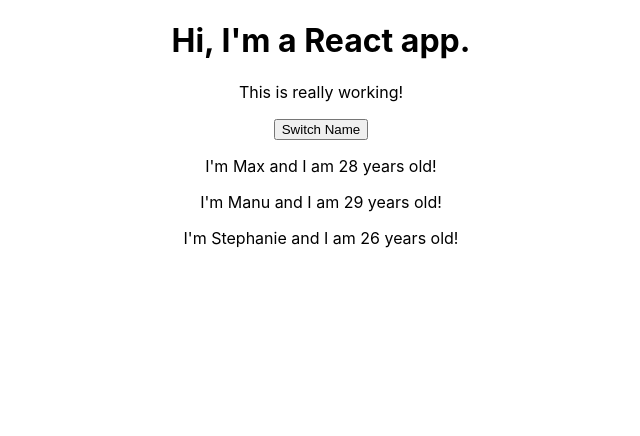
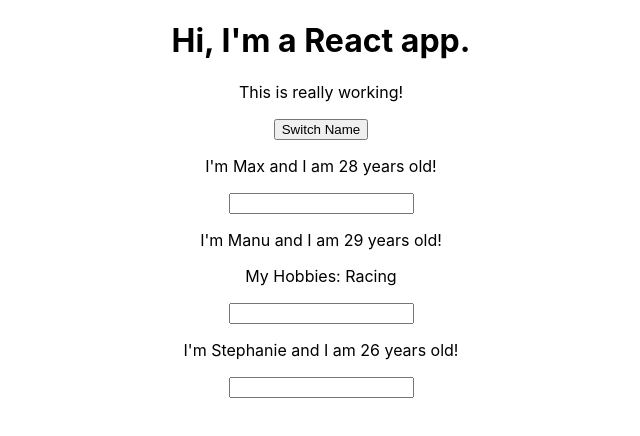
Before and after one commit to cjmcquain/react-complete-guide, a React (Create React App) app: page / in a window 1280 px wide. Shown: the top 436 px of the page, without its empty margins (319-959 px from the left). Built offline with nearby package versions, Linux system fonts and the light colour scheme.

Commit message:
Added two-way data binding to Person component

```diff
--- a/src/App.js
+++ b/src/App.js
@@ -11,11 +11,21 @@
     ]
   }
 
-  switchNameHandler = () => {
+  switchNameHandler = (newName) => {
     this.setState({
       persons: [
-        { name: 'Billy', age: 35 },
+        { name: newName, age: 35 },
         { name: 'Mark', age: 29 },
+        { name: 'Stephanie', age: 28 }
+      ]
+    });
+  }
+
+  nameChangedHandler = (event) => {
+    this.setState({
+      persons: [
+        { name: 'Max', age: 35 },
+        { name: event.target.value, age: 29 },
         { name: 'Stephanie', age: 28 }
       ]
     });
@@ -26,10 +36,15 @@
       <div className="App">
         <h1>Hi, I'm a React app.</h1>
         <p>This is really working!</p>
-        <button onClick={this.switchNameHandler}>Switch Name</button>
-        <Person name={this.state.persons[0].name} age={this.state.persons[0].age} />
-        <Person name={this.state.persons[1].name} age={this.state.persons[1].age} />
-        <Person name={this.state.persons[2].name} age={this.state.persons[2].age} />
+        <button onClick={() => this.switchNameHandler('Trudy')}>Switch Name</button>
+        <Person
+          name={this.state.persons[0].name} age={this.state.persons[0].age} />
+        <Person
+          name={this.state.persons[1].name} age={this.state.persons[1].age} changed={this.nameChangedHandler} click={this.switchNameHandler.bind(this, 'Max!')}>
+          My Hobbies: Racing
+          </Person>
+        <Person
+          name={this.state.persons[2].name} age={this.state.persons[2].age} />
       </div>
     );
   }
--- a/src/Person/Person.js
+++ b/src/Person/Person.js
@@ -3,8 +3,9 @@
 const person = (props) => {
   return (
     <div>
-      <p>I'm {props.name} and I am {props.age} years old!</p>
+      <p onClick={props.click}>I'm {props.name} and I am {props.age} years old!</p>
       <p>{props.children}</p>
+      <input type="text" onChange={props.changed} />
     </div>
   )
 };
```
